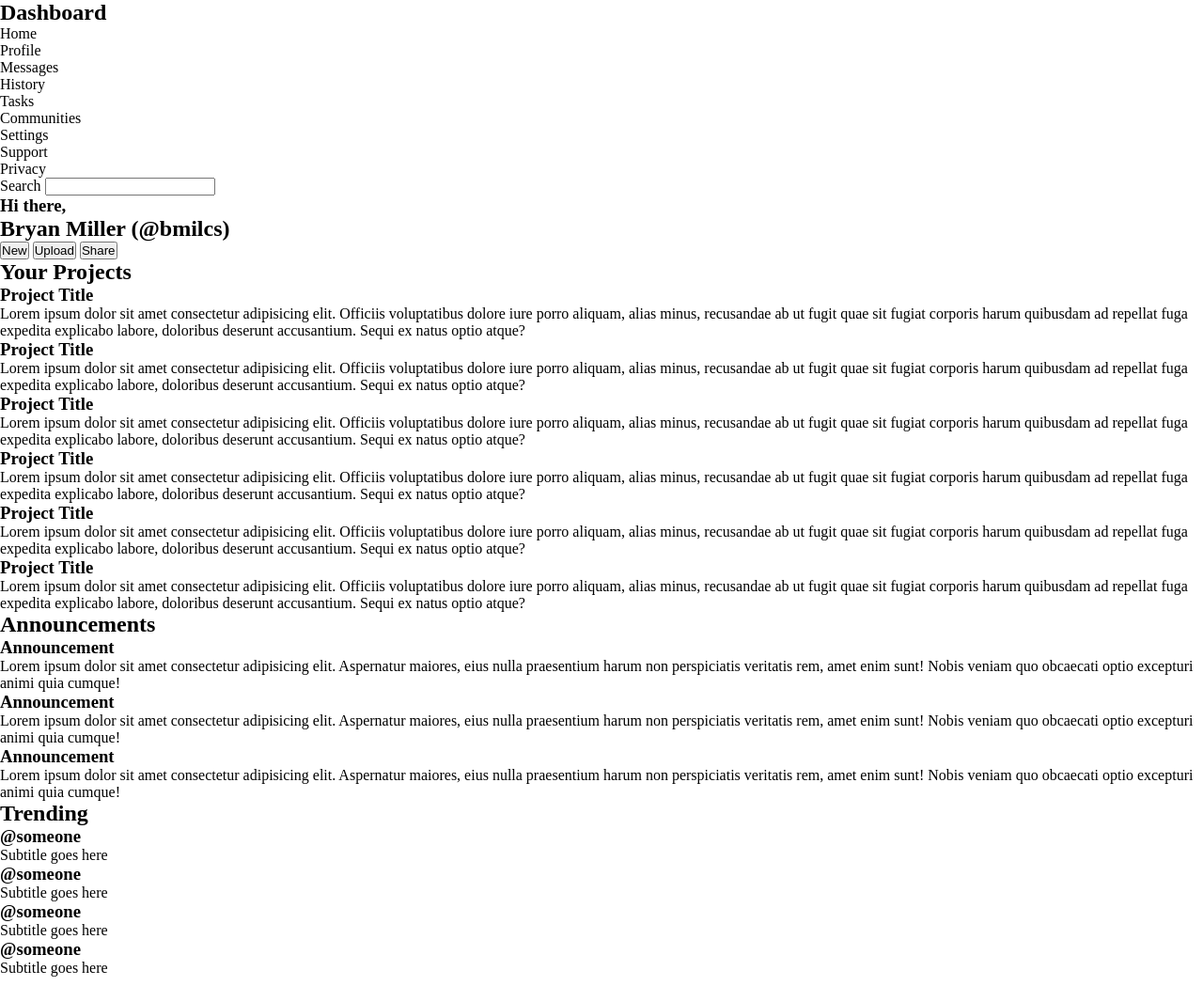
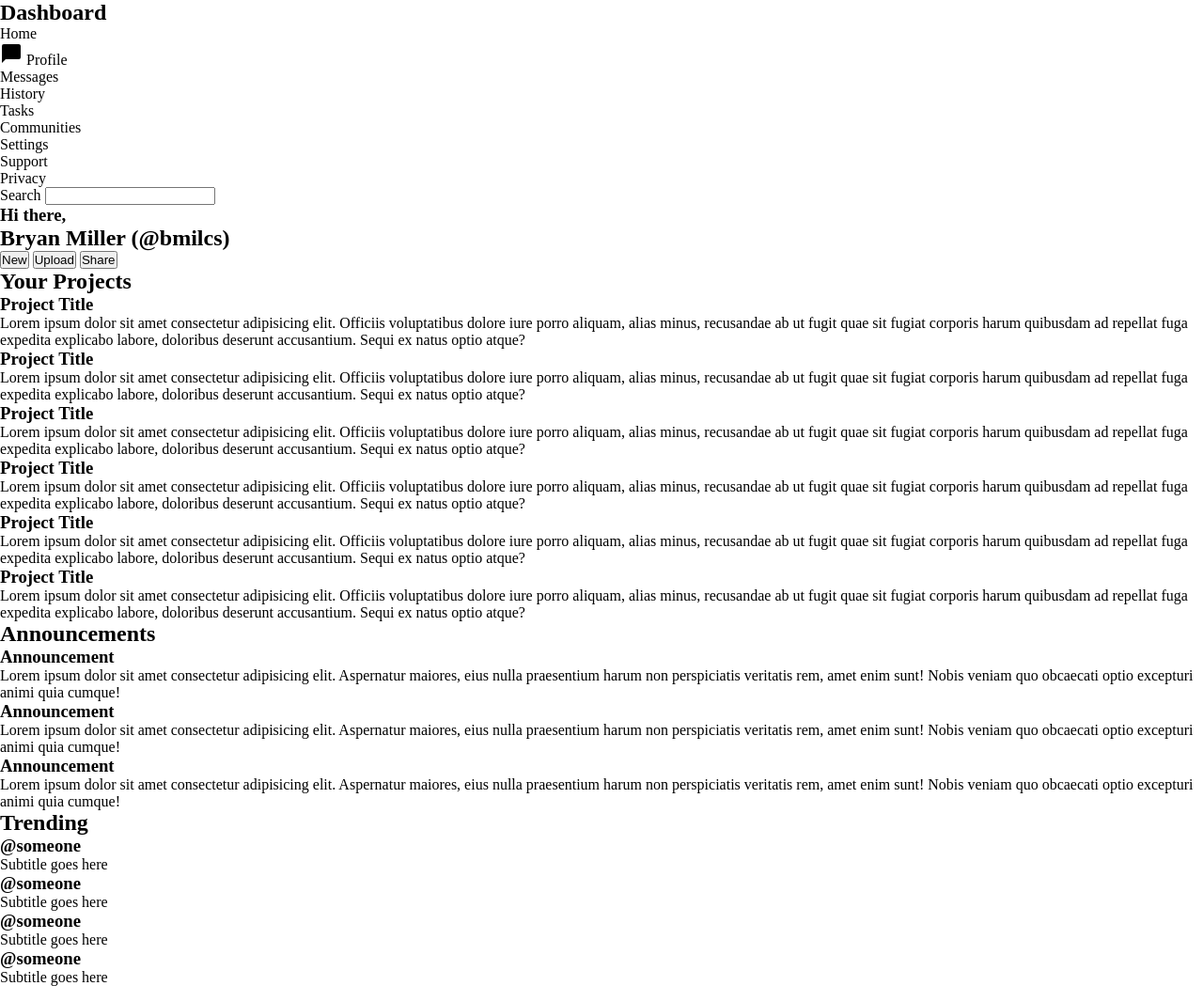
Before and after one commit to bmilcs/odin-admin-dashboard, a plain HTML site: page index.html in a window 1280 px wide. Shown: the whole page at 94% size. Drawn offline with Linux system fonts and the light colour scheme.

Commit message:
Add some SVG icons to index

```diff
--- a/index.html
+++ b/index.html
@@ -12,7 +12,15 @@
       <h1>Dashboard</h1>
       <ul>
         <li href="#">Home</li>
-        <li href="#">Profile</li>
+        <li href="#">
+          <svg style="width: 24px; height: 24px" viewBox="0 0 24 24">
+            <path
+              fill="currentColor"
+              d="M20,2H4A2,2 0 0,0 2,4V22L6,18H20A2,2 0 0,0 22,16V4C22,2.89 21.1,2 20,2Z"
+            />
+          </svg>
+          Profile
+        </li>
         <li href="#">Messages</li>
         <li href="#">History</li>
         <li href="#">Tasks</li>
```
